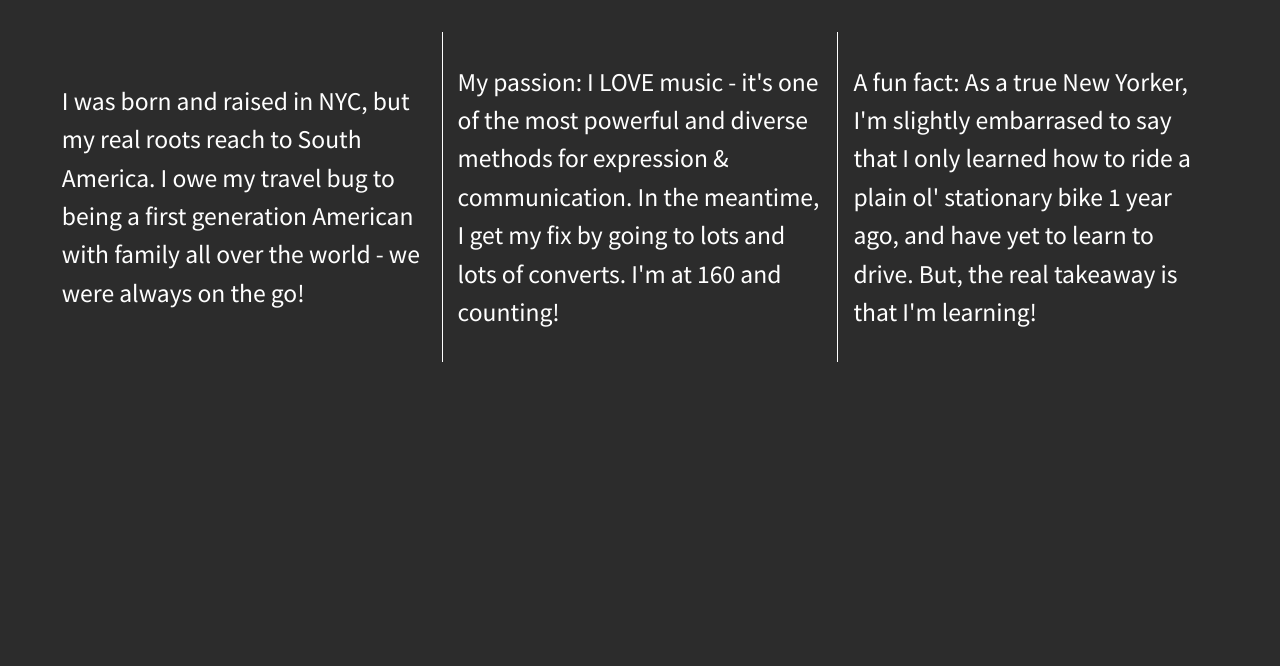
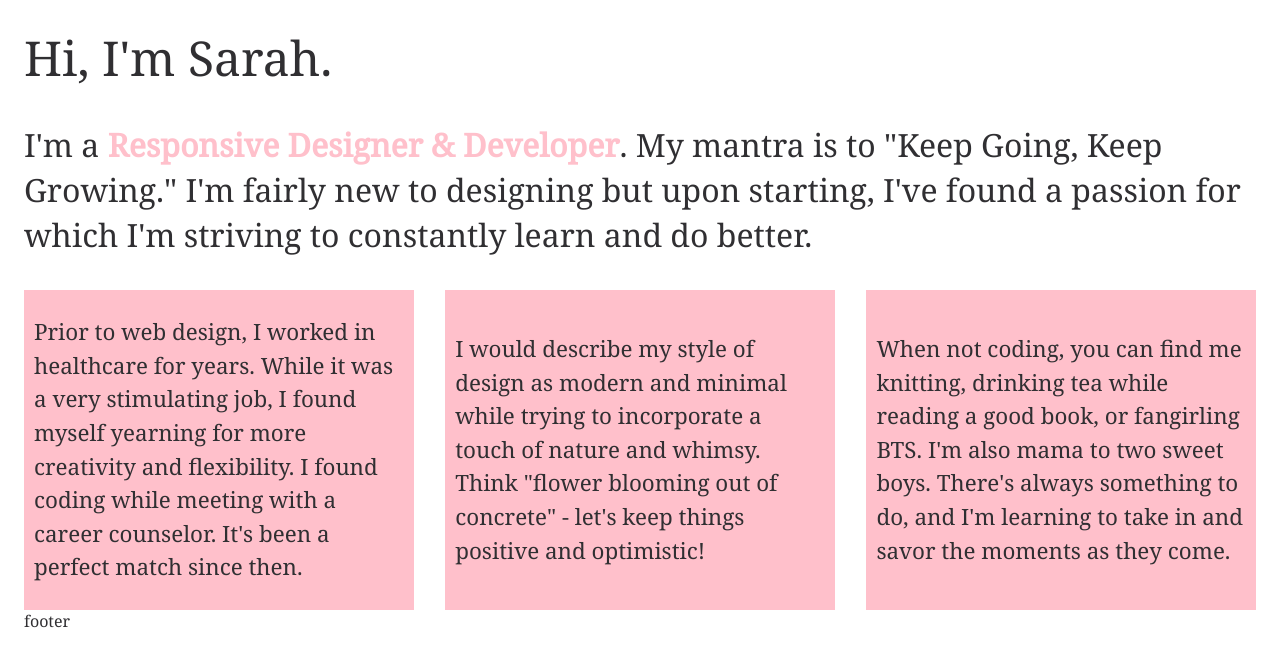
Before and after one commit to sarahg714/divs-flexbox, a plain HTML site: page index.html in a window 1280 px wide. Drawn offline with nearby package versions, Linux system fonts and the light colour scheme.

Commit message:
Updated colors and fonts

```diff
--- a/css/main.css
+++ b/css/main.css
@@ -11,7 +11,7 @@
    ========================================================================== */
 
 html {
-    color: #2c2c2c;
+    color: #ffffff;
     font-size: 1em;
     line-height: 1.4;
 }
@@ -99,40 +99,78 @@ textarea {
 
 
 html {
-  background-color: #2c2c2c;
+  background-color: #ffffff;
   height: 100%;
   width: 100%;
 }
 
 body {
-  font-family: 'Source Sans Pro', sans-serif;
-  padding: 2em;
+  padding: 1.5em;
+  color: #ffffff;
   font-size: 1em;
   height: 100%;
+  font-family: 'Noto Serif', serif;
+}
+
+header {
+    font-size: 3em;
+
+}
+header,
+footer {
+    background-color: #ffffff;
+    width: 100%;
+    color: #302F32;
+}
+
+main {
+    background-color: pink;
+    color: #302F32;
+    width: 100%;
+    font-size: 2em;
+}
+
+main span {
+    font-weight: bold;
+    color: pink;
+}
+
+header,
+footer,
+main {
+    display: flex;
+    justify-content: flex-start;
+    align-items: center;
+    width: 100%;
+    background-color: #ffffff;
 }
 
 .wrapper {
   /*add display:flex and set justify-content to space-between*/
   font-weight: normal;
   display: flex;
-  justify-content: center;
+  justify-content: space-between;
   align-items: center;
+  flex-flow: row wrap;
 }
+
+
 
 .div-1, .div-2, .div-3 {
   /*give the divs a width of 30%, add display:flex, set justify-content and align-items to center*/
-  color: #fff;
+  background-color: pink;
+  color: #302F32;
   line-height: 1.5em;
-  font-size: 1.6em;
-  background-color: #2c2c2c;
+  font-size: 1.4em;
   height: 300px;
   width: 30%;
   justify-content: center;
   align-items: center;
   display: flex;
-  padding: 15px;
+  padding: 10px;
 }
 
+/*--
 .div-1 {
     border-right: 1px solid white;
 }
@@ -140,6 +178,7 @@ body {
 .div-2 {
     border-right: 1px solid white;
 }
+--*/
 
 
 /* ==========================================================================
--- a/index.html
+++ b/index.html
@@ -4,7 +4,7 @@
     <head>
         <meta charset="utf-8">
         <meta http-equiv="x-ua-compatible" content="ie=edge">
-        <title>Make me into a grid!</title>
+        <title>Sarah G Website</title>
         <meta name="description" content="">
         <meta name="viewport" content="width=device-width, initial-scale=1">
 
@@ -16,22 +16,36 @@
         <script src="js/vendor/modernizr-2.8.3.min.js"></script>
         <link href='http://fonts.googleapis.com/css?family=Lora:700' rel='stylesheet' type='text/css'>
         <link href='http://fonts.googleapis.com/css?family=Source+Sans+Pro:400,700' rel='stylesheet' type='text/css'>
+        <link href="https://fonts.googleapis.com/css2?family=Montserrat&family=Noto+Serif&display=swap" rel="stylesheet">
     </head>
     <body>
         <!--[if lt IE 8]>
             <p class="browserupgrade">You are using an <strong>outdated</strong> browser. Please <a href="http://browsehappy.com/">upgrade your browser</a> to improve your experience.</p>
         <![endif]-->
 
+
         <section class="wrapper">
+            <header>Hi, I'm Sarah.</header>
+            <main>
+                <p>I'm a <span>Responsive Designer &amp; Developer</span>. My mantra is to "Keep Going, Keep Growing." I'm fairly new to designing but upon starting, I've found a passion for which I'm striving to constantly learn and do better.</p>
+            </main>
             <div class="div-1">
-                I was born and raised in NYC, but my real roots reach to South America. I owe my travel bug to being a first generation American with family all over the world - we were always on the go!
+                <p>Prior to web design, I worked in healthcare for years. While it was a very stimulating job, I found myself yearning for more creativity and flexibility. I found coding while meeting with a career counselor. It's been a perfect match since then.
+                </p>
             </div>
             <div class="div-2">
-                My passion: I LOVE music - it's one of the most powerful and diverse methods for expression &amp; communication. In the meantime, I get my fix by going to lots and lots of converts. I'm at 160 and counting!
+                <p>I would describe my style of design as modern and minimal while trying to incorporate a touch of nature and whimsy. Think "flower blooming out of concrete" - let's keep things positive and optimistic!
+                </p>
             </div>
             <div class="div-3">
-                A fun fact: As a true New Yorker, I'm slightly embarrased to say that I only learned how to ride a plain ol' stationary bike 1 year ago, and have yet to learn to drive. But, the real takeaway is that I'm learning!
+                <p>When not coding, you can find me knitting, drinking tea while reading a good book, or fangirling BTS. I'm also mama to two sweet boys. There's always something to do, and I'm learning to take in and savor the moments as they come.
+                </p>
             </div>
+
+            <!------- find icons for footer and attach links to each
+            <img src="img/ig-icon.png" alt="instagram icon"> ------>
+
+            <footer>footer</footer>
         </section>
 
         <script src="https://ajax.googleapis.com/ajax/libs/jquery/1.11.3/jquery.min.js"></script>
```
Also changed, not shown: img/ig-icon.png (added).
